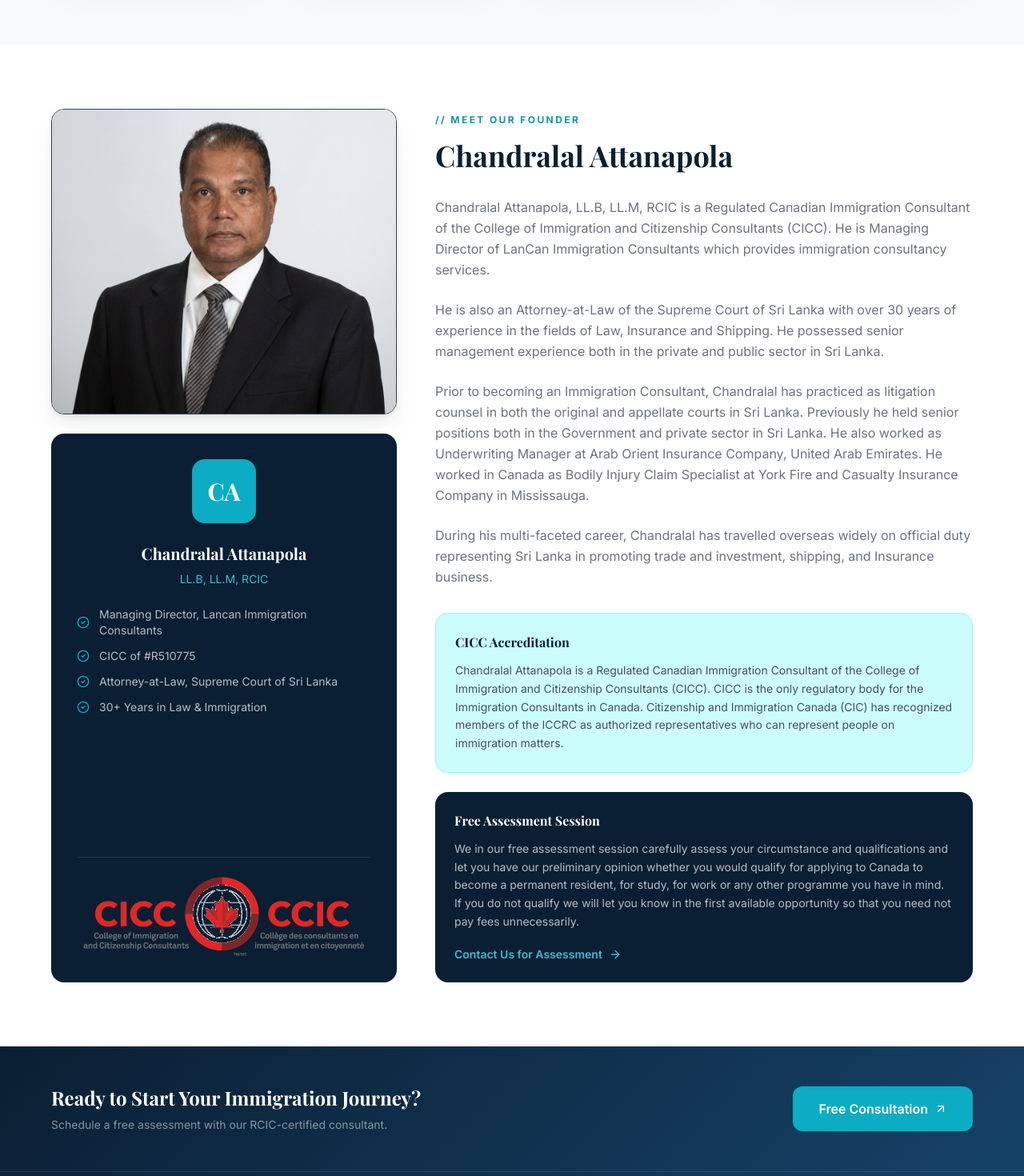
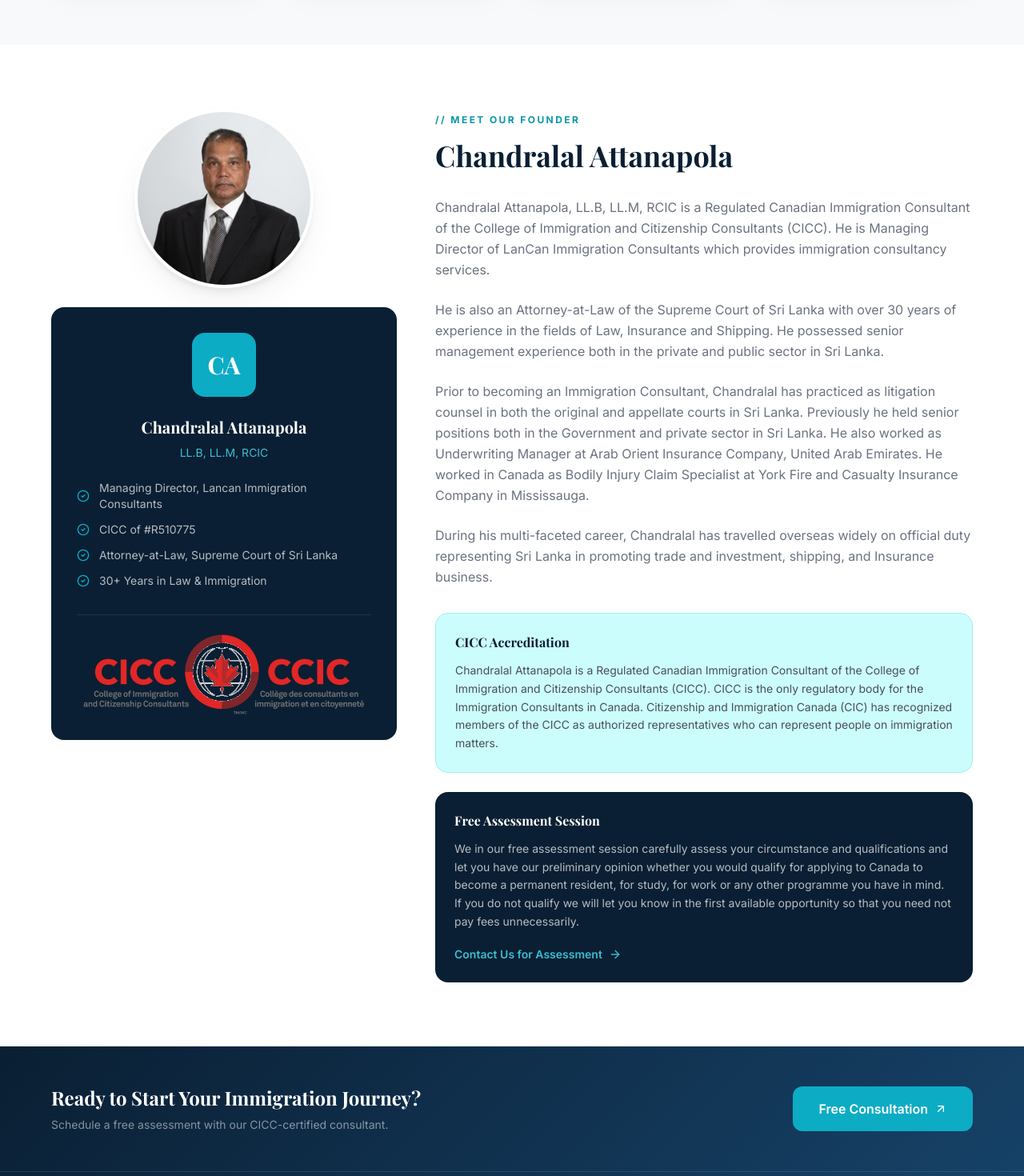
Before and after one commit to musnymubarak/Lancan, a React (Vite) app: page /about in a window 1280 px wide. Shown: the part 1680-3150 px from the top of the page at 80% size. Built offline with nearby package versions, Linux system fonts and the light colour scheme; a web font is replaced by a local one.

Commit message:
feat: add initial About, Home, and Services pages with footer and asset support

```diff
--- a/src/components/Footer.tsx
+++ b/src/components/Footer.tsx
@@ -28,7 +28,7 @@ export default function Footer() {
         <div className="page-container py-12 flex flex-col md:flex-row items-center justify-between gap-6">
           <div>
             <h3 className="text-2xl font-heading font-bold mb-2">Ready to Start Your Immigration Journey?</h3>
-            <p className="text-white/50 text-sm">Schedule a free assessment with our RCIC-certified consultant.</p>
+            <p className="text-white/50 text-sm">Schedule a free assessment with our CICC-certified consultant.</p>
           </div>
           <Link
             to="/contact"
--- a/src/pages/AboutPage.tsx
+++ b/src/pages/AboutPage.tsx
@@ -126,17 +126,17 @@ export default function AboutPage() {
         <div className="page-container">
           <div className="grid lg:grid-cols-5 gap-12">
             {/* Sidebar */}
-            <AnimatedSection className="lg:col-span-2 h-full" direction="right">
-              <div className="flex flex-col h-full space-y-6">
-                <div className="rounded-2xl overflow-hidden shadow-premium border border-gray-150 bg-white shrink-0">
+            <AnimatedSection className="lg:col-span-2" direction="right">
+              <div className="lg:sticky lg:top-32 flex flex-col space-y-6">
+                <div className="w-56 h-56 mx-auto rounded-full overflow-hidden shadow-premium border-4 border-white bg-white shrink-0">
                   <img
                     src={founderImg}
                     alt="Chandralal Attanapola"
-                    className="w-full h-[380px] object-cover object-center"
+                    className="w-full h-full object-cover object-center"
                   />
                 </div>
 
-                <div className="bg-blue-950 rounded-2xl p-8 text-white flex-1 flex flex-col justify-between">
+                <div className="bg-blue-950 rounded-2xl p-8 text-white flex flex-col">
                   <div>
                     <div className="w-20 h-20 mx-auto mb-6 rounded-2xl bg-cyan-500 flex items-center justify-center">
                       <span className="text-3xl font-heading font-bold text-white">CA</span>
@@ -207,7 +207,7 @@ export default function AboutPage() {
                 <div className="mt-8 p-6 bg-cyan-100 rounded-2xl border border-cyan-200">
                   <h4 className="font-heading font-bold text-blue-950 mb-3">CICC Accreditation</h4>
                   <p className="text-sm text-gray-600 leading-relaxed">
-                    Chandralal Attanapola is a Regulated Canadian Immigration Consultant of the College of Immigration and Citizenship Consultants (CICC). CICC is the only regulatory body for the Immigration Consultants in Canada. Citizenship and Immigration Canada (CIC) has recognized members of the ICCRC as authorized representatives who can represent people on immigration matters.
+                    Chandralal Attanapola is a Regulated Canadian Immigration Consultant of the College of Immigration and Citizenship Consultants (CICC). CICC is the only regulatory body for the Immigration Consultants in Canada. Citizenship and Immigration Canada (CIC) has recognized members of the CICC as authorized representatives who can represent people on immigration matters.
                   </p>
                 </div>
               </AnimatedSection>
--- a/src/pages/HomePage.tsx
+++ b/src/pages/HomePage.tsx
@@ -20,7 +20,7 @@ import ServiceCard from '../components/ServiceCard';
 import homeImg from '../images/home.jpeg';
 import homw2Img from '../images/homw-2.jpeg';
 import canadaHdImg from '../images/canada-hd.jpeg';
-import canadaImg from '../images/canada.jpeg';
+import canadaImg from '../images/canada1.png';
 import heroBgImg from '../images/hero-backround.jpeg';
 
 export default function HomePage() {
@@ -348,7 +348,7 @@ export default function HomePage() {
                   {
                     icon: <Award className="w-5 h-5" />,
                     title: 'CICC Certified',
-                    desc: 'Regulated Canadian Immigration Consultant of ICCRC',
+                    desc: 'Regulated Canadian Immigration Consultant of CICC',
                   },
                   {
                     icon: <Scale className="w-5 h-5" />,
--- a/src/pages/ServicesPage.tsx
+++ b/src/pages/ServicesPage.tsx
@@ -3,7 +3,6 @@ import { Link, useLocation } from 'react-router-dom';
 import { ArrowRight, ChevronDown, Mail } from 'lucide-react';
 import AnimatedSection from '../components/AnimatedSection';
 import visitStudyImg from '../images/visit_study.png';
-import visitCanadaImg from '../images/visit_canada.png';
 import immigrateImg from '../images/immigrate.png';
 import workCanadaImg from '../images/work_canada.png';
 import otherServicesImg from '../images/other_services.png';
@@ -169,7 +168,7 @@ export default function ServicesPage() {
                 <AnimatedSection>
                   <h2 className="text-3xl font-heading font-bold text-blue-950 mb-6 pb-4 border-b border-gray-100">Visit Canada</h2>
                   <div className="rounded-2xl overflow-hidden shadow-premium border border-gray-150 h-[300px] mb-8 bg-white">
-                    <img src={visitCanadaImg} alt="Visit Canada" className="w-full h-full object-cover" />
+                    <img src={immigrateImg} alt="Visit Canada" className="w-full h-full object-cover" />
                   </div>
                   <div className="space-y-4 text-gray-600 leading-relaxed">
                     <h3 className="text-xl font-heading font-bold text-blue-950 mt-6 mb-4">Temporary Resident Visa (Tourist)</h3>
@@ -234,11 +233,6 @@ export default function ServicesPage() {
               {/* ─────── IMMIGRATE ─────── */}
               <div className="mt-20 mb-8">
                 <span className="inline-block text-xs font-bold uppercase tracking-[0.2em] text-cyan-600 mb-2">// Immigrate to Canada</span>
-                <AnimatedSection className="mt-4">
-                  <div className="rounded-2xl overflow-hidden shadow-premium border border-gray-150 h-[300px] mb-8 bg-white">
-                    <img src={immigrateImg} alt="Immigrate to Canada" className="w-full h-full object-cover" />
-                  </div>
-                </AnimatedSection>
               </div>
 
               {/* 1. Express Entry */}
```
Also changed, not shown: src/images/canada1.png (added).
